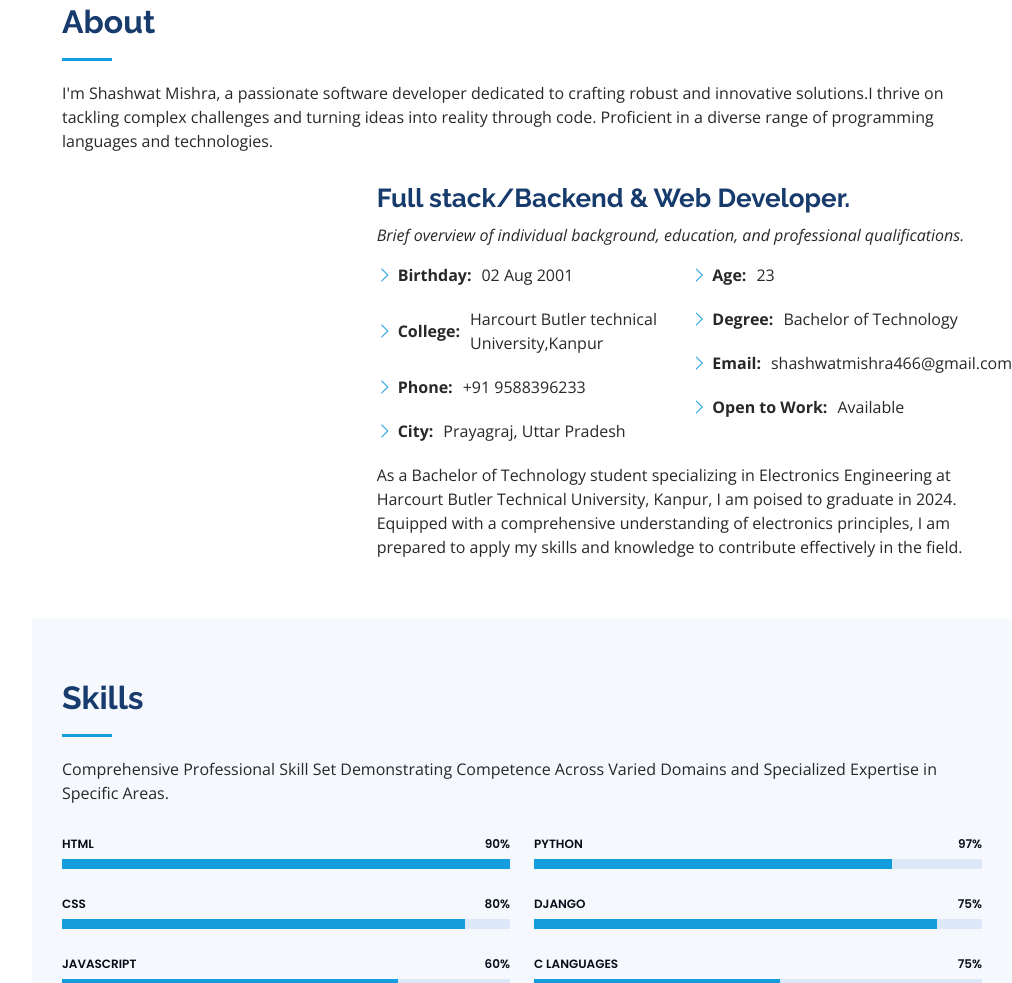
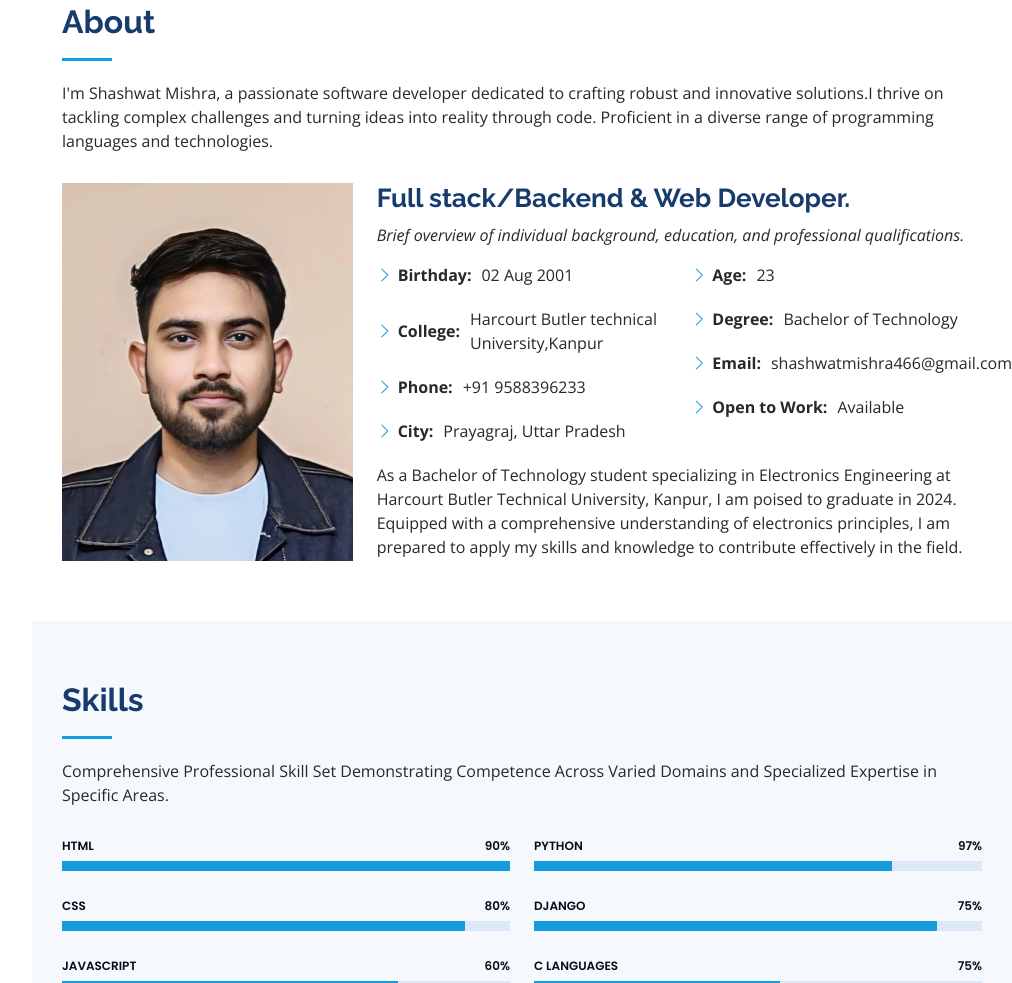
Before and after one commit to shashwatvisuals/shashwatvisuals.github.io, a plain HTML site: page index.html in a window 1280 px wide. Shown: the part 857-1840 px from the top of the page, without its empty margins (268-1280 px from the left). Drawn offline with nearby package versions, Linux system fonts and the light colour scheme.

Commit message:
resolved error 404

```diff
--- a/index.html
+++ b/index.html
@@ -83,7 +83,7 @@
 
         <div class="row">
           <div class="col-lg-4" data-aos="fade-right">
-            <img src="assets/img/profile-imgs.jpg" class="img-fluid" alt="">
+            <img src="assets/img/profile-img.jpg" class="img-fluid" alt="">
           </div>
           <div class="col-lg-8 pt-4 pt-lg-0 content" data-aos="fade-left">
             <h3>Full stack/Backend &amp; Web Developer.</h3>
```
